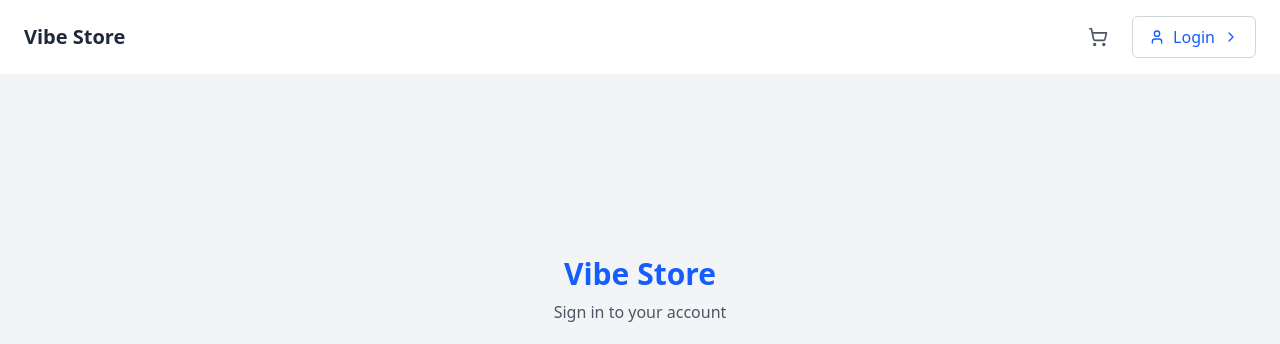
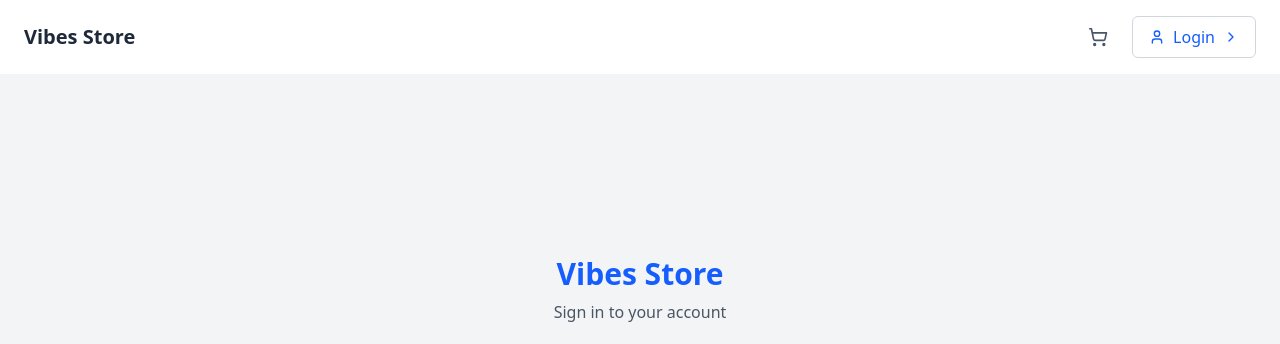
Before and after one commit to nprasad2077/ecommerce_frontend, a React (Vite) app: page /login in a window 1280 px wide. Shown: the top 344 px of the page. Built offline with nearby package versions, Linux system fonts and the light colour scheme; no server answers.

Commit message:
name update

```diff
--- a/index.html
+++ b/index.html
@@ -4,7 +4,7 @@
     <meta charset="UTF-8" />
     <link rel="icon" type="image/svg+xml" href="/shop.svg" />
     <meta name="viewport" content="width=device-width, initial-scale=1.0" />
-    <title>Vibe Store</title>
+    <title>Vibes Store</title>
   </head>
   <body>
     <div id="root"></div>
--- a/src/components/Header.jsx
+++ b/src/components/Header.jsx
@@ -12,7 +12,7 @@ export default function Header() {
   return (
     <header className="bg-white shadow-sm px-6 py-4 flex justify-between items-center">
       <Link to="/" className="text-xl font-bold text-gray-800">
-        Vibe Store
+        Vibes Store
       </Link>
 
       <div className="flex items-center gap-4">
--- a/src/components/ProductCard.jsx
+++ b/src/components/ProductCard.jsx
@@ -5,7 +5,7 @@ import { useCart } from "../context/CartContext";
 import { useFavorites } from "../context/FavoritesContext";
 import { useToast } from "../context/ToastContext";
 import Stars from "./Stars";
-import { ShoppingBag, Heart, Eye, Tag } from "lucide-react";
+import { ShoppingCart, Heart, Eye, Tag } from "lucide-react";
 import { motion } from "framer-motion";
 
 export default function ProductCard({ product }) {
@@ -170,19 +170,17 @@ export default function ProductCard({ product }) {
         <div className="mt-4">
           <button
             onClick={handleAddToCart}
-            disabled={product.countInStock === 0}
-            className={`w-full flex items-center justify-center gap-2 text-sm font-medium rounded-xl px-4 py-2 transition-all duration-300
-    ${
-      product.countInStock === 0
-        ? "bg-gray-200 text-gray-500 cursor-not-allowed"
-        : "bg-blue-500 text-white hover:bg-blue-600"
-    }
-    focus:outline-none focus-visible:ring-2 focus-visible:ring-blue-300 shadow-sm ${
-      isHovering ? "opacity-100" : "opacity-80"
-    }`}
+            disabled={product?.countInStock === 0}
+            className={`w-full text-white text-sm font-medium rounded-lg px-5 py-2.5 text-center inline-flex items-center justify-center
+            transition-all duration-300 transform active:scale-95 hover:-translate-y-0.5
+            ${
+              product?.countInStock === 0
+                ? "bg-gray-400 cursor-not-allowed hover:translate-y-0 active:scale-100"
+                : "bg-blue-600 hover:bg-blue-700 focus:ring-4 focus:ring-blue-300 focus:outline-none hover:shadow-lg dark:bg-blue-600 dark:hover:bg-blue-700 dark:focus:ring-blue-800"
+            }`}
           >
-            <ShoppingBag size={16} />
-            Add to Cart
+            <ShoppingCart className="w-4 h-4 mr-2" />
+            {product?.countInStock === 0 ? "Out of Stock" : "Add to Cart"}
           </button>
         </div>
       </div>
--- a/src/pages/LoginPage.jsx
+++ b/src/pages/LoginPage.jsx
@@ -41,7 +41,7 @@ export default function LoginPage() {
           {/* Logo/Brand */}
           <div className="text-center mb-8">
             <Link to="/" className="text-3xl font-bold text-blue-600">
-              Vibe Store
+              Vibes Store
             </Link>
             <p className="mt-2 text-gray-600">Sign in to your account</p>
           </div>
--- a/src/pages/RegisterPage.jsx
+++ b/src/pages/RegisterPage.jsx
@@ -80,7 +80,7 @@ export default function RegisterPage() {
           {/* Logo/Brand */}
           <div className="text-center mb-8">
             <Link to="/" className="text-3xl font-bold text-blue-600">
-              Vibe Store
+              Vibes Store
             </Link>
             <p className="mt-2 text-gray-600">Create a new account</p>
           </div>
```
